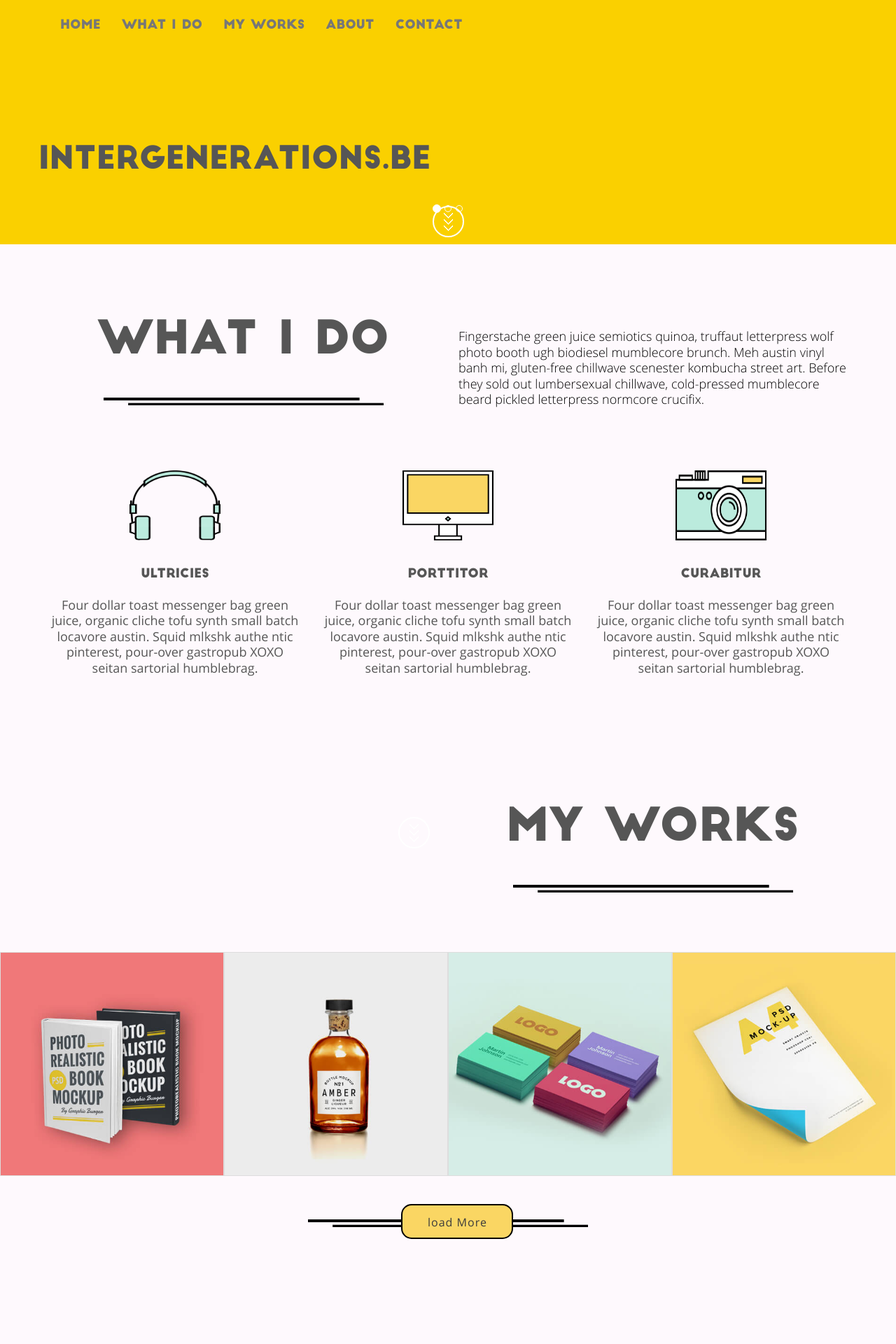
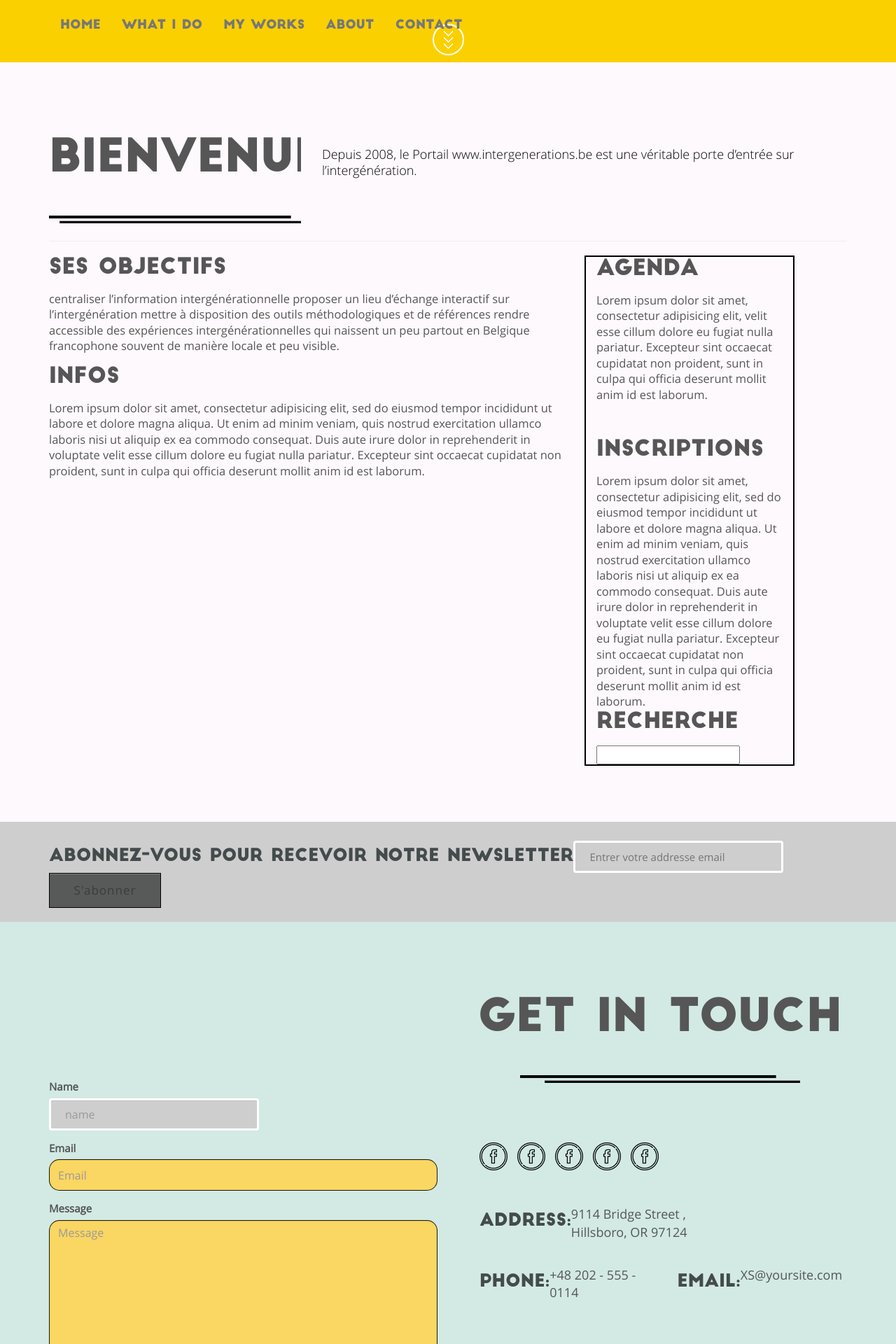
Before and after one commit to MorganeMeganck/multipage-website-in-php, a PHP site: page / in a window 1280 px wide. Shown: the top 1920 px of the page at 70% size. Run offline with PHP 8.4, Linux system fonts and the light colour scheme.

Commit message:
template simplifiée

```diff
--- a/assets/css/style.css
+++ b/assets/css/style.css
@@ -331,7 +331,7 @@ Button
     font-size: 16px;
     font-weight: 300;
     border-radius: 0;
-    margin-top: 30px;
+
 }
 .btn:hover {
 	background-color:none;
@@ -891,6 +891,76 @@ input:-ms-input-placeholder {
 	text-decoration: none;
 
 }
-h1{
-  margin-top: 200px;
+/*  sidebar */
+#sidebar {
+    display: flex;
+    flex-direction: column;
+    width: 300px;
+    left:0; /* Added */
+    top:0; /* Added */
+    position: relative;
+    border: 2px solid black;
 }
+.agenda {
+    margin-bottom: 50px;
+}
+#newsletter-container {
+background: #CFCECE;
+padding: 27px 0;
+}
+
+#newsletter-container h3 {
+font-size: 25px;
+line-height: 46px;
+color: #444b4c;
+text-transform: uppercase;
+margin: 0;
+float: left;
+}
+#newsletter-container form {
+padding-bottom: 20px;
+}
+#newsletter-container input[type=text] {
+height: 46px;
+width: 300px;
+vertical-align: top;
+margin-right: 5px;
+border-radius: 4px;
+border: 3px solid white;
+background: #CFCECE;
+line-height: 20px;
+padding: 5px 10px 5px 20px;
+color: #727b7c;
+}
+
+input, select, textarea {
+outline: 0;
+}
+
+#newsletter-container .btn {
+padding: 12px 20px;
+font-size: 17px;
+line-height: 20px;
+}
+
+.btn-custom-3 {
+color: #black;
+background-color: #575a59;
+border-color: black;
+-webkit-box-shadow: inset 0 1px 1px grey;
+box-shadow: inset 0 1px grey;
+}
+
+.btn-custom-3:hover {
+color: grey;
+background-color: rgb(164, 127, 177);
+border-color: #black;
+-webkit-box-shadow: inset 0 1px 1px grey;
+box-shadow: inset 0 1px 1px grey;
+}
+
+
+::selection {
+background-color: #white;
+color: #black;
+}
--- a/index.html
+++ b/index.html
@@ -83,56 +83,6 @@
                 <div class="container">
                     <div class="row">
 
-						<div id="carousel-example-generic" class="carousel slide" data-ride="carousel">
-						  <!-- Indicators -->
-						  <ol class="carousel-indicators">
-							<li data-target="#carousel-example-generic" data-slide-to="0" class="active"></li>
-							<li data-target="#carousel-example-generic" data-slide-to="1"></li>
-							<li data-target="#carousel-example-generic" data-slide-to="2"></li>
-						  </ol>
-                        <h1>Intergenerations.be</h1>
-						  <!-- Wrapper for slides -->
-						<!-- <div class="carousel-inner" role="listbox">
-							<div class="item active">
-								 <div class="carousel-caption">
-									<p>Tacos cardigan truffaut Quanted!</p>
-									<div class="btn_bg">
-										<a href="" class="btn ">SEE MORE</a>
-									</div>
-								</div>
-								<img src="assets/images/slider.jpg" alt="...">
-							</div>
-							<div class="item">
-								<div class="carousel-caption">
-									<p>Tacos cardigan truffaut Quanted!</p>
-									<div class="btn_bg">
-										<a href="" class="btn ">SEE MORE</a>
-									</div>
-								</div>
-								<img src="assets/images/slider.jpg" alt="...">
-							</div>
-							<div class="item">
-								<div class="carousel-caption">
-									<p>Tacos cardigan truffaut Quanted!</p>
-									<div class="btn_bg">
-										<a href="" class="btn ">SEE MORE</a>
-									</div>
-								</div>
-								<img src="assets/images/slider.jpg" alt="...">
-							</div>
-						</div>
-
-
-						</div>						 -->
-
-
-
-
-
-
-
-
-
 
 						<div class="scrolldown">
 							<a href="#whatido" class="scroll_btn"></a>
@@ -144,162 +94,79 @@
             </div>
         </section><!-- End of Banner Section -->
 
-
-
-
         <section id="whatido" class="whatido">
             <div class="container">
                 <div class="row">
-					<div class="col-md-6 col-sm-6 col-xs-12">
+					<div class="col-md-4 col-sm-6 col-xs-12">
 						<div class="head_title text-center wow fadeInLeft"  data-wow-duration="3s">
-							<h2>What I Do</h2>
+							<h2>Bienvenue</h2>
 							<div class="separator"></div>
 						</div>
 					</div>
-
-					<div class="col-md-6 col-sm-6 col-xs-12">
+					<div class="col-md-8 col-sm-6 col-xs-12">
 						<div class="head_title_rigth wow fadeInRight"  data-wow-duration="3s">
-							<p>Fingerstache green juice semiotics quinoa, truffaut letterpress wolf photo booth ugh biodiesel mumblecore brunch. Meh austin vinyl banh mi, gluten-free chillwave scenester kombucha street art. Before they sold out lumbersexual chillwave, cold-pressed mumblecore beard pickled letterpress normcore crucifix.</p>
+                            <p>Depuis 2008, le Portail www.intergenerations.be est une véritable porte d’entrée sur l’intergénération.</p>
                     </div>
 					</div><!-- End of col-sm-5 -->
-                    <div class="main_whatido_content text-center">
-						<div class="col-md-4 col-sm-6 col-xs-12">
-							<div class="single_whatido wow fadeInDown"  data-wow-duration="1s">
-								<div class="single_whatido_img">
-									<img src="assets/images/what1.png" alt="" />
                 </div>
-								<h3>ultricies</h3>
-								<p>Four dollar toast messenger bag green juice, organic cliche tofu synth small batch locavore austin. Squid mlkshk authe ntic pinterest, pour-over gastropub XOXO seitan sartorial humblebrag. </p>
+                <hr />
+                <div class="row">
+                    <div class="col-md-8 col-sm-6 col-xs-12">
+                            <h3>Ses objectifs</h3>
+                            <p>
+                                centraliser l’information intergénérationnelle
+                                proposer un lieu d’échange interactif sur l’intergénération
+                                mettre à disposition des outils méthodologiques et de références
+                                rendre accessible des expériences intergénérationnelles qui naissent un peu partout en Belgique francophone souvent de manière locale et peu visible.
+                            </p>
+
+                            <div class ="slide">
+                                <h3>infos</h3>
+                                <p>
+                                    Lorem ipsum dolor sit amet, consectetur adipisicing elit, sed do eiusmod tempor incididunt ut labore et dolore magna aliqua. Ut enim ad minim veniam, quis nostrud exercitation ullamco laboris nisi ut aliquip ex ea commodo consequat. Duis aute irure dolor in reprehenderit in voluptate velit esse cillum dolore eu fugiat nulla pariatur. Excepteur sint occaecat cupidatat non proident, sunt in culpa qui officia deserunt mollit anim id est laborum.
+                                </p>
                             </div>
                     </div>
+                    <div id="sidebar" class="col-md-4 col-sm-6 col-xs-12">
+                        <section>
+                            <div class="agenda">
+                                <h3>Agenda</h3>
+                                <p>
+                                Lorem ipsum dolor sit amet, consectetur adipisicing elit, velit esse cillum dolore eu fugiat nulla pariatur. Excepteur sint occaecat cupidatat non proident, sunt in culpa qui officia deserunt mollit anim id est laborum.
+                                </p>
+                            </div>
+                        </section>
 
-						<div class="col-md-4 col-sm-6 col-xs-12">
-							<div class="single_whatido wow fadeInDown"  data-wow-duration="3s">
-								<div class="single_whatido_img">
-									<img src="assets/images/what2.png" alt="" />
+                        <section>
+                            <div class="inscriptions">
+                                <h3>Inscriptions</h3>
+                                <p>
+                                Lorem ipsum dolor sit amet, consectetur adipisicing elit, sed do eiusmod tempor incididunt ut labore et dolore magna aliqua. Ut enim ad minim veniam, quis nostrud exercitation ullamco laboris nisi ut aliquip ex ea commodo consequat. Duis aute irure dolor in reprehenderit in voluptate velit esse cillum dolore eu fugiat nulla pariatur. Excepteur sint occaecat cupidatat non proident, sunt in culpa qui officia deserunt mollit anim id est laborum.
+                                </p>
                             </div>
-								<h3>porttitor</h3>
-								<p>Four dollar toast messenger bag green juice, organic cliche tofu synth small batch locavore austin. Squid mlkshk authe ntic pinterest, pour-over gastropub XOXO seitan sartorial humblebrag. </p>
+                        </section>
+                        <section>
+                            <div class="recherche">
+                                <h3>recherche</h3>
+                                <input />
+                            </div>
+                        </section>
+                    </div>
+        </section>
+<!-- End of Features Section -->
+<div id="newsletter-container">
+    <div class="container">
+        <div class="row">
+            <div class="col-md-12 col-sm-12 col-xs-12 clearfix">
+                <h3>Abonnez-vous pour recevoir notre Newsletter</h3>
+                <form id="register-newsletter">
+                    <input type="text" name="newsletter" required="" placeholder="Entrer votre addresse email">
+                        <input type="submit" class="btn btn-custom-3" value="S'abonner">
+                </form>
             </div>
         </div>
-
-						<div class="col-md-4 col-sm-6 col-xs-12">
-							<div class="single_whatido wow fadeInDown"  data-wow-duration="4s">
-								<div class="single_whatido_img">
-									<img src="assets/images/what3.png" alt="" />
+    </div
 </div>
-								<h3>Curabitur</h3>
-								<p>Four dollar toast messenger bag green juice, organic cliche tofu synth small batch locavore austin. Squid mlkshk authe ntic pinterest, pour-over gastropub XOXO seitan sartorial humblebrag. </p>
-							</div>
-						</div>
-                    </div>
-                </div>
-            </div>
-        </section><!-- End of Features Section -->
-
-        <section id="myworks" class="myworks">
-            <div class="container">
-                <div class="row">
-					<div class="col-md-1 col-md-offset-5 col-sm-1 col-sm-offset-5 col-xs-12 no-padding">
-						<div class="scrolldownall text-right">
-							<a href="#about" class="scroll_btnall"></a>
-						</div>
-					</div><!-- End of col-sm-2 -->
-					<div class="col-md-6 col-sm-6 col-xs-12">
-						<div class="head_title text-center wow fadeInLeft"  data-wow-duration="2s">
-							<h2>My Works</h2>
-							<div class="separator"></div>
-						</div>
-					</div>
-
-                </div>
-            </div>
-
-			<div class="main_myworks_content text-center">
-				<div class="single_work_colum col-md-3 col-sm-6 col-xs-12 wow fadeInLeft"  data-wow-duration="1.5s">
-					<div class="single_work">
-						<img src="assets/images/work1.jpg" alt="" />
-					</div>
-				</div>
-				<div class="single_work_colum col-md-3 col-sm-6 col-xs-12 wow fadeInLeft"  data-wow-duration="2s">
-					<div class="single_work">
-						<img src="assets/images/work2.jpg" alt="" />
-					</div>
-				</div>
-				<div class="single_work_colum col-md-3 col-sm-6 col-xs-12 wow fadeInLeft"  data-wow-duration="3s">
-					<div class="single_work">
-						<img src="assets/images/work3.jpg" alt="" />
-					</div>
-				</div>
-				<div class="single_work_colum col-md-3 col-sm-6 col-xs-12 wow fadeInLeft"  data-wow-duration="4s">
-					<div class="single_work">
-						<img src="assets/images/work4.jpg" alt="" />
-					</div>
-				</div>
-
-				<div class="btn_bg wow fadeInLeft"  data-wow-duration="3s">
-				<a href="" class="btn">load More</a>
-				</div>
-			</div>
-        </section><!-- End of Features Section -->
-
-
-
-        <section id="about" class="about">
-            <div class="container">
-                <div class="row">
-					<div class="col-md-6 col-sm-6 col-xs-12 wow fadeInLeft"  data-wow-duration="2s">
-						<div class="head_title text-center">
-							<h2>About me</h2>
-							<div class="separator"></div>
-						</div>
-					</div>
-					<div class="col-md-6 col-sm-6 col-xs-12 wow fadeInRight"  data-wow-duration="2s">
-						<div class="head_title_rigth">
-							<p>Fingerstache green juice semiotics quinoa, truffaut letterpress wolf photo booth ugh biodiesel mumblecore brunch. Meh austin vinyl banh mi, gluten-free chillwave scenester kombucha street art. Before they sold out lumbersexual chillwave, cold-pressed mumblecore beard pickled letterpress normcore crucifix.</p>
-						</div>
-					</div>
-                    <div class="main_about_content text-center">
-                       <div class="col-md-4 col-sm-6 col-xs-12 wow fadeInLeft"  data-wow-duration="1.5s">
-							<div class="single_about">
-								<div class="single_about_img">
-									<img src="assets/images/skil1.png" alt="" />
-								</div>
-								<h3><span class="statistic-counter">30.25</span>Curabitur</h3>
-								<p>Four dollar toast messenger bag green juice, organic cliche tofu synth small batch locavore austin. Squid mlkshk authe ntic pinterest, pour-over gastropub XOXO seitan sartorial humblebrag. </p>
-							</div>
-						</div>
-
-                       <div class="col-md-4 col-sm-6 col-xs-12 wow fadeInLeft"  data-wow-duration="2s">
-							<div class="single_about">
-								<div class="single_about_img">
-									<img src="assets/images/skil1.png" alt="" />
-								</div>
-								<h3><span class="statistic-counter">20.75</span>spanCurabitur</h3>
-								<p>Four dollar toast messenger bag green juice, organic cliche tofu synth small batch locavore austin. Squid mlkshk authe ntic pinterest, pour-over gastropub XOXO seitan sartorial humblebrag. </p>
-							</div>
-						</div>
-
-                       <div class="col-md-4 col-sm-6 col-xs-12 wow fadeInLeft"  data-wow-duration="3s">
-							<div class="single_about">
-								<div class="single_about_img">
-									<img src="assets/images/skil1.png" alt="" />
-								</div>
-								<h3><span class="statistic-counter">15.20</span>Curabitur</h3>
-								<p>Four dollar toast messenger bag green juice, organic cliche tofu synth small batch locavore austin. Squid mlkshk authe ntic pinterest, pour-over gastropub XOXO seitan sartorial humblebrag. </p>
-							</div>
-						</div>
-                    </div>
-                </div>
-            </div>
-        </section><!-- End of Features Section -->
-
-
-
-
-
-
-
         <section id="contact" class="contact">
             <div class="container">
                 <div class="row">
```
Lines whose indentation alone changed are shown as unchanged.
